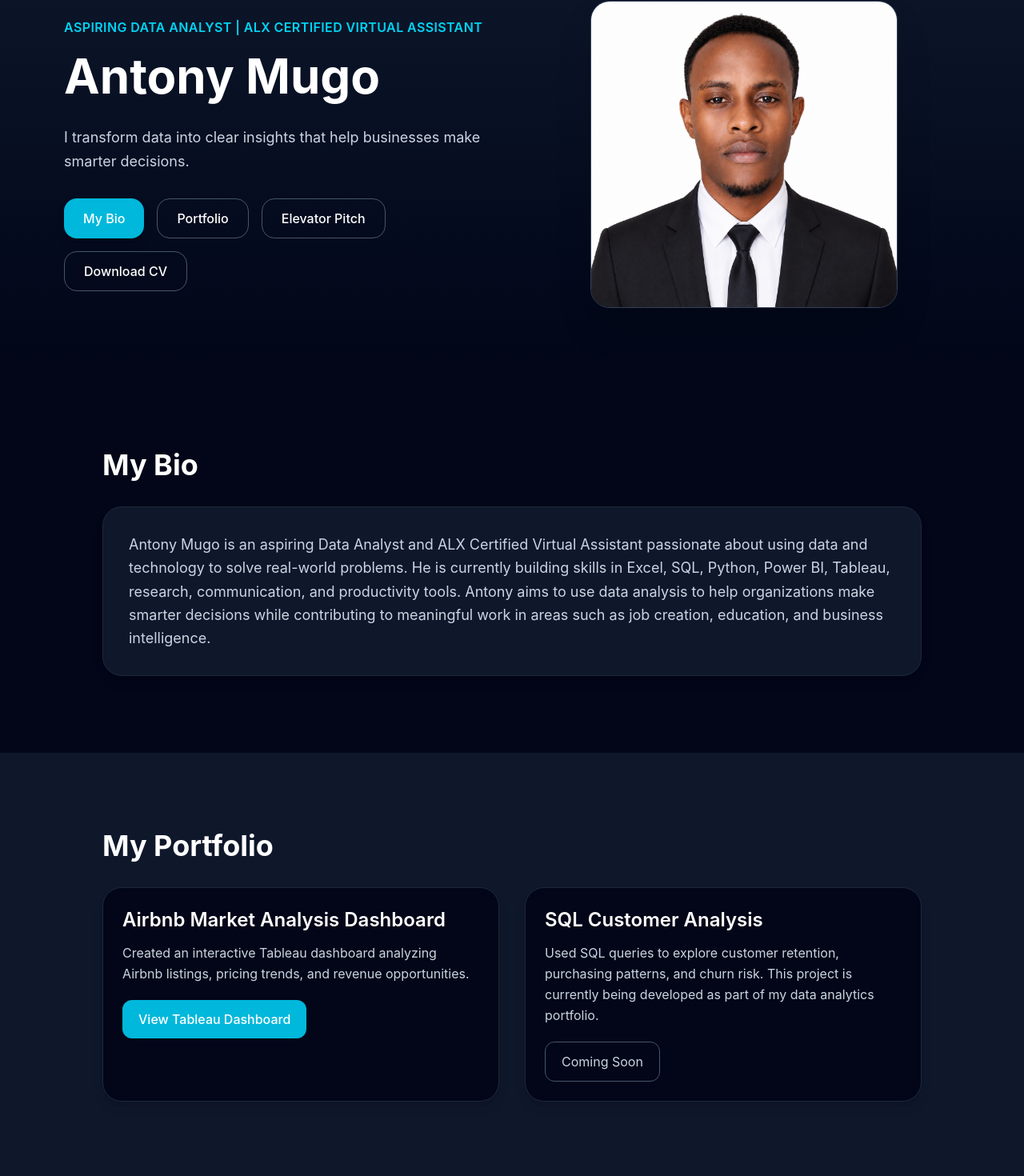
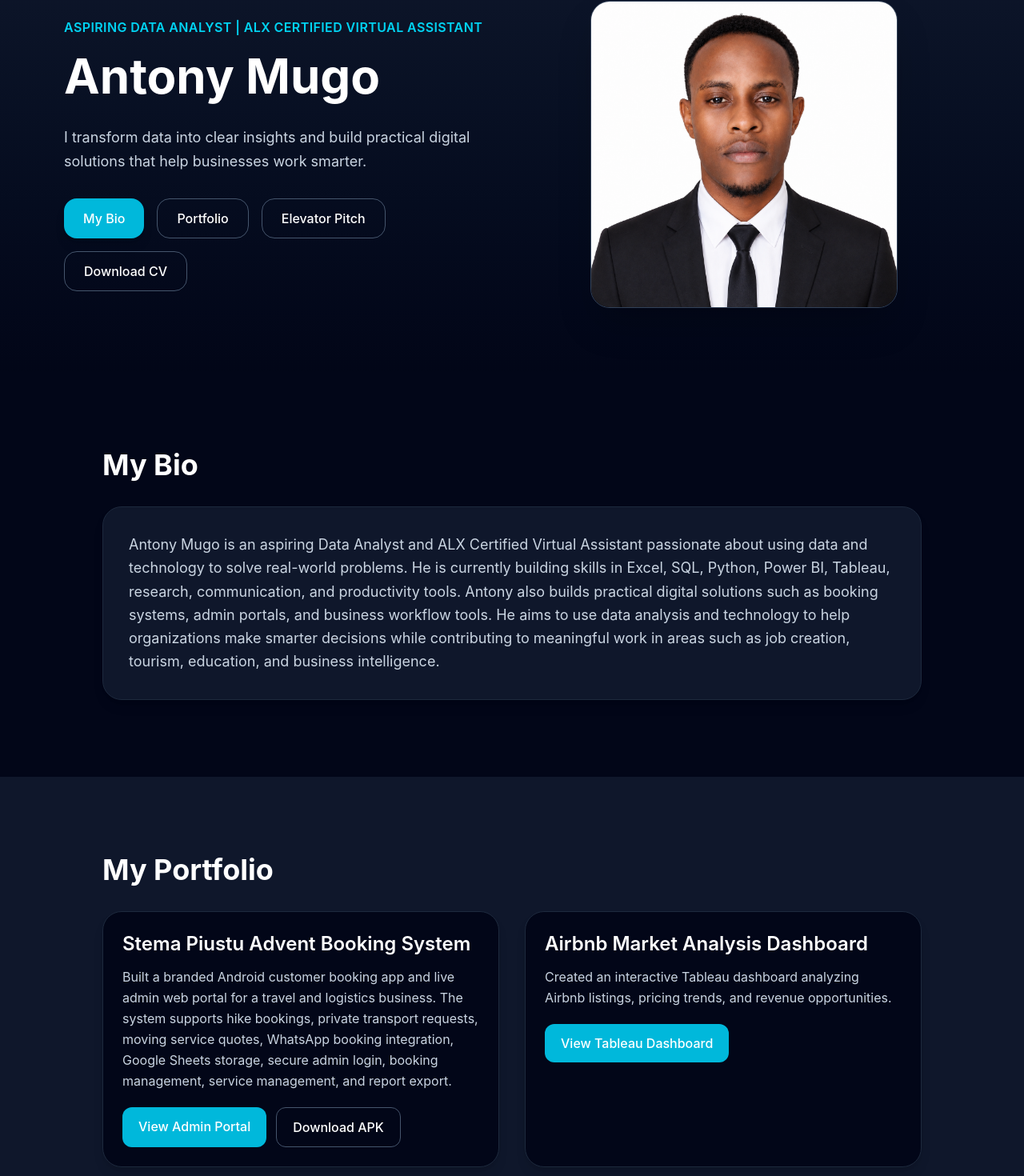
Before and after one commit to Antony10-cloud/my-portfolio, a React (Vite) app: page / in a window 1280 px wide. Shown: the part 79-1549 px from the top of the page at 80% size. Built offline with nearby package versions, Linux system fonts and the light colour scheme.

Commit message:
Add Stema Piustu Advent project to portfolio

```diff
--- a/src/App.jsx
+++ b/src/App.jsx
@@ -23,24 +23,36 @@ export default function PortfolioWebsite() {
             </h1>
 
             <p className="text-slate-300 text-lg leading-relaxed mb-8">
-              I transform data into clear insights that help businesses make
-              smarter decisions.
+              I transform data into clear insights and build practical digital
+              solutions that help businesses work smarter.
             </p>
 
             <div className="flex flex-wrap gap-4">
-              <button onClick={() => scrollToSection("bio")} className="bg-cyan-500 hover:bg-cyan-400 transition px-6 py-3 rounded-2xl font-medium shadow-lg">
+              <button
+                onClick={() => scrollToSection("bio")}
+                className="bg-cyan-500 hover:bg-cyan-400 transition px-6 py-3 rounded-2xl font-medium shadow-lg"
+              >
                 My Bio
               </button>
 
-              <button onClick={() => scrollToSection("projects")} className="border border-slate-600 hover:border-cyan-400 transition px-6 py-3 rounded-2xl font-medium">
+              <button
+                onClick={() => scrollToSection("projects")}
+                className="border border-slate-600 hover:border-cyan-400 transition px-6 py-3 rounded-2xl font-medium"
+              >
                 Portfolio
               </button>
 
-              <button onClick={() => scrollToSection("elevator-pitch")} className="border border-slate-600 hover:border-cyan-400 transition px-6 py-3 rounded-2xl font-medium">
+              <button
+                onClick={() => scrollToSection("elevator-pitch")}
+                className="border border-slate-600 hover:border-cyan-400 transition px-6 py-3 rounded-2xl font-medium"
+              >
                 Elevator Pitch
               </button>
 
-              <button onClick={() => scrollToSection("resume")} className="border border-slate-600 hover:border-cyan-400 transition px-6 py-3 rounded-2xl font-medium">
+              <button
+                onClick={() => scrollToSection("resume")}
+                className="border border-slate-600 hover:border-cyan-400 transition px-6 py-3 rounded-2xl font-medium"
+              >
                 Download CV
               </button>
             </div>
@@ -69,10 +81,12 @@ export default function PortfolioWebsite() {
               Assistant passionate about using data and technology to solve
               real-world problems. He is currently building skills in Excel,
               SQL, Python, Power BI, Tableau, research, communication, and
-              productivity tools. Antony aims to use data analysis to help
+              productivity tools. Antony also builds practical digital solutions
+              such as booking systems, admin portals, and business workflow
+              tools. He aims to use data analysis and technology to help
               organizations make smarter decisions while contributing to
-              meaningful work in areas such as job creation, education, and
-              business intelligence.
+              meaningful work in areas such as job creation, tourism, education,
+              and business intelligence.
             </p>
           </div>
         </div>
@@ -84,6 +98,42 @@ export default function PortfolioWebsite() {
           <h2 className="text-4xl font-bold mb-8">My Portfolio</h2>
 
           <div className="grid md:grid-cols-2 gap-8">
+            {/* Stema Piustu Advent Project */}
+            <div className="bg-slate-950 border border-slate-800 rounded-3xl p-6 shadow-lg hover:border-cyan-400 transition">
+              <h3 className="text-2xl font-semibold mb-3">
+                Stema Piustu Advent Booking System
+              </h3>
+
+              <p className="text-slate-300 leading-relaxed mb-5">
+                Built a branded Android customer booking app and live admin web
+                portal for a travel and logistics business. The system supports
+                hike bookings, private transport requests, moving service
+                quotes, WhatsApp booking integration, Google Sheets storage,
+                secure admin login, booking management, service management, and
+                report export.
+              </p>
+
+              <div className="flex flex-wrap gap-3">
+                <a
+                  href="https://stema-piustu-advent-admin.vercel.app"
+                  target="_blank"
+                  rel="noreferrer"
+                  className="inline-block bg-cyan-500 hover:bg-cyan-400 transition px-5 py-3 rounded-xl font-medium"
+                >
+                  View Admin Portal
+                </a>
+
+                <a
+                  href="/StemaPiustuAdvent.apk"
+                  download
+                  className="inline-block border border-slate-600 hover:border-cyan-400 hover:text-cyan-400 transition px-5 py-3 rounded-xl font-medium"
+                >
+                  Download APK
+                </a>
+              </div>
+            </div>
+
+            {/* Tableau Project */}
             <div className="bg-slate-950 border border-slate-800 rounded-3xl p-6 shadow-lg hover:border-cyan-400 transition">
               <h3 className="text-2xl font-semibold mb-3">
                 Airbnb Market Analysis Dashboard
@@ -104,6 +154,7 @@ export default function PortfolioWebsite() {
               </a>
             </div>
 
+            {/* SQL Project */}
             <div className="bg-slate-950 border border-slate-800 rounded-3xl p-6 shadow-lg hover:border-cyan-400 transition">
               <h3 className="text-2xl font-semibold mb-3">
                 SQL Customer Analysis
@@ -132,7 +183,7 @@ export default function PortfolioWebsite() {
             <p className="text-slate-300 text-lg leading-relaxed mb-6">
               Coming soon! This section will feature a short video introducing
               my background, my skills, and the value I can bring to employers
-              as an aspiring Data Analyst.
+              as an aspiring Data Analyst and digital solutions builder.
             </p>
 
             <div className="bg-slate-950 border border-dashed border-slate-700 rounded-2xl p-10 text-center">
@@ -158,6 +209,7 @@ export default function PortfolioWebsite() {
                 brings a strong work ethic and a positive attitude to every
                 project.”
               </p>
+
               <p className="text-cyan-400 font-semibold">
                 — Peer Recommendation
               </p>
@@ -168,6 +220,7 @@ export default function PortfolioWebsite() {
                 “Antony demonstrates strong communication, organization, and
                 problem-solving skills, especially in team projects.”
               </p>
+
               <p className="text-cyan-400 font-semibold">
                 — Team Member Recommendation
               </p>
@@ -197,24 +250,40 @@ export default function PortfolioWebsite() {
       </section>
 
       {/* Contact */}
-      <section id="contact" className="px-8 md:px-20 py-20 text-center bg-slate-900">
+      <section
+        id="contact"
+        className="px-8 md:px-20 py-20 text-center bg-slate-900"
+      >
         <h2 className="text-4xl font-bold mb-6">Let's Connect</h2>
 
         <p className="text-slate-300 mb-8 text-lg">
-          I'm open to internships, entry-level data analytics roles, and
-          professional collaborations.
+          I'm open to internships, entry-level data analytics roles, digital
+          solution projects, and professional collaborations.
         </p>
 
         <div className="flex flex-wrap justify-center gap-4">
-          <a href="mailto:antonymugo66@gmail.com" className="inline-block bg-cyan-500 hover:bg-cyan-400 transition px-8 py-4 rounded-2xl font-medium shadow-lg">
+          <a
+            href="mailto:antonymugo66@gmail.com"
+            className="inline-block bg-cyan-500 hover:bg-cyan-400 transition px-8 py-4 rounded-2xl font-medium shadow-lg"
+          >
             Email Me
           </a>
 
-          <a href="https://www.linkedin.com/in/antonymugo" target="_blank" rel="noreferrer" className="inline-block border border-slate-600 hover:border-cyan-400 hover:text-cyan-400 transition px-8 py-4 rounded-2xl font-medium">
+          <a
+            href="https://www.linkedin.com/in/antonymugo/"
+            target="_blank"
+            rel="noreferrer"
+            className="inline-block border border-slate-600 hover:border-cyan-400 hover:text-cyan-400 transition px-8 py-4 rounded-2xl font-medium"
+          >
             LinkedIn
           </a>
 
-          <a href="https://github.com/Antony10-cloud" target="_blank" rel="noreferrer" className="inline-block border border-slate-600 hover:border-cyan-400 hover:text-cyan-400 transition px-8 py-4 rounded-2xl font-medium">
+          <a
+            href="https://github.com/Antony10-cloud"
+            target="_blank"
+            rel="noreferrer"
+            className="inline-block border border-slate-600 hover:border-cyan-400 hover:text-cyan-400 transition px-8 py-4 rounded-2xl font-medium"
+          >
             GitHub
           </a>
         </div>
```
Also changed, not shown: 1 other file (tests, documents, lock files or other folders).
